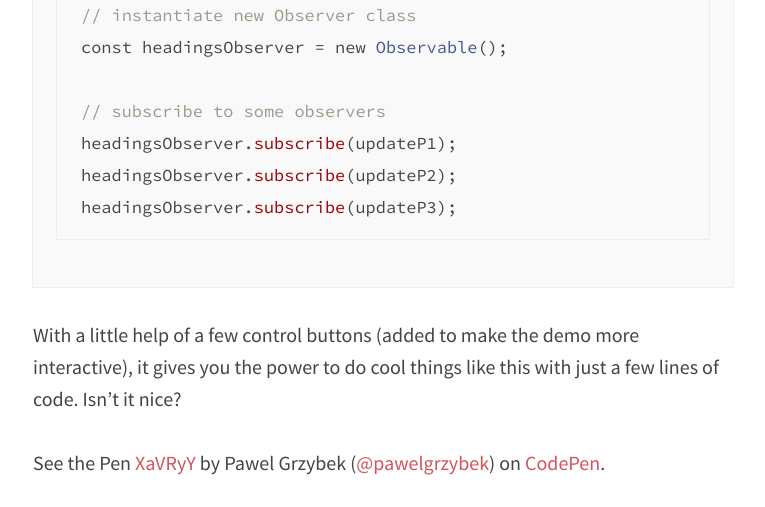
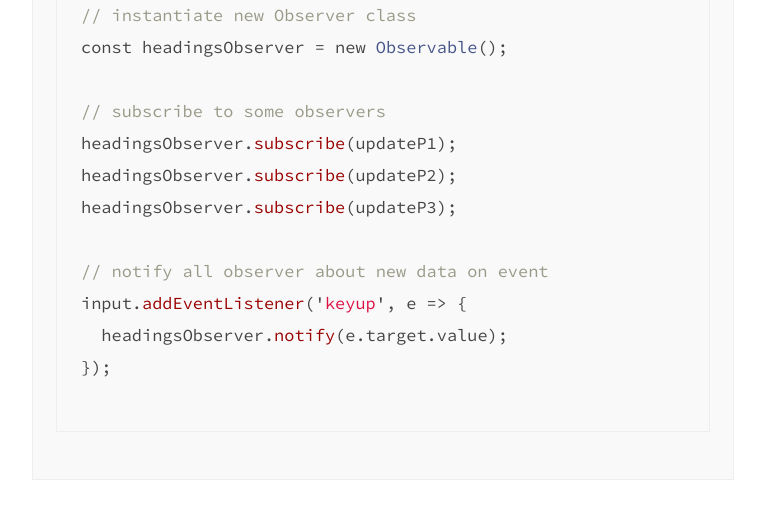
Before and after one commit to kimruddock/pawelgrzybek.github.io, a Jekyll site: the page built from _posts/2017-08-17-the-observer-pattern-in-javascript-explained.md, in a window 1280 px wide and 900 px high, scrolled down 2209 px, cut to the strip 0-507 px from the top of the window. Shown: the whole strip, without its empty margins (257-1022 px from the left). Built offline with Jekyll 4.4.1, drawn with Linux system fonts in a browser that asks for light colours; comment, search, counter and statistics services are not loaded.

Commit message:
apply feedback from reddit

````diff
--- a/_posts/2017-08-17-the-observer-pattern-in-javascript-explained.md
+++ b/_posts/2017-08-17-the-observer-pattern-in-javascript-explained.md
@@ -59,6 +59,12 @@ const headingsObserver = new Observable();
 headingsObserver.subscribe(updateP1);
 headingsObserver.subscribe(updateP2);
 headingsObserver.subscribe(updateP3);
+
+// notify all observer about new data on event
+input.addEventListener('keyup', e => {
+  headingsObserver.notify(e.target.value);
+});
+
 ```
 
 With a little help of a few control buttons (added to make the demo more interactive), it gives you the power to do cool things like this with just a few lines of code. Isn't it nice?
````
